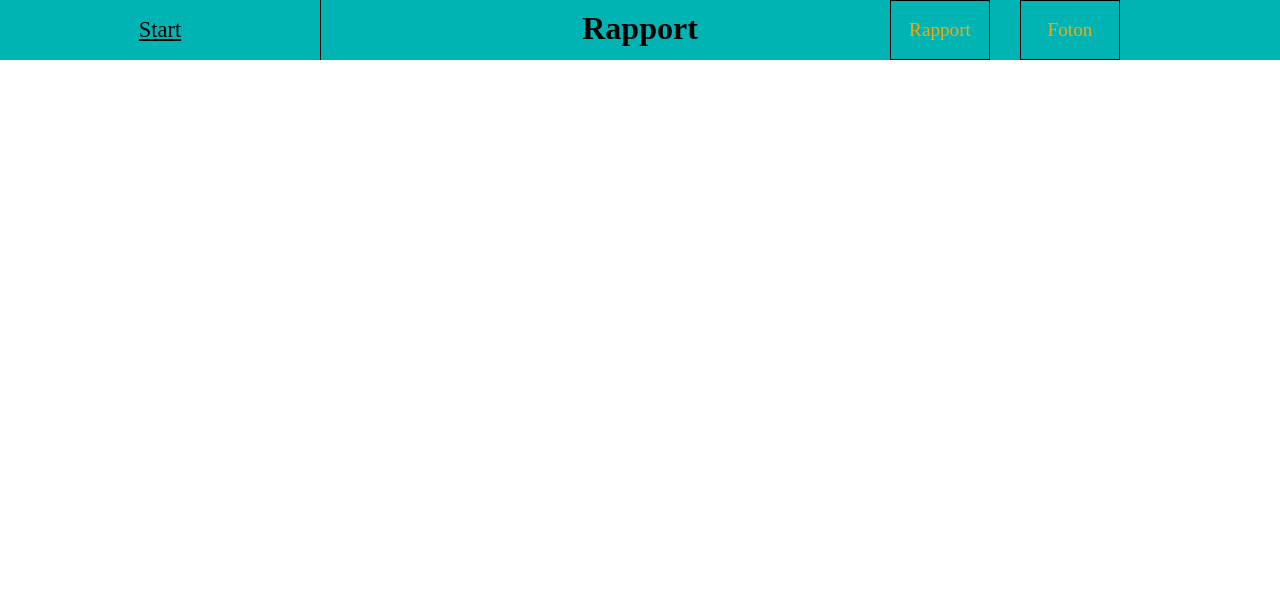
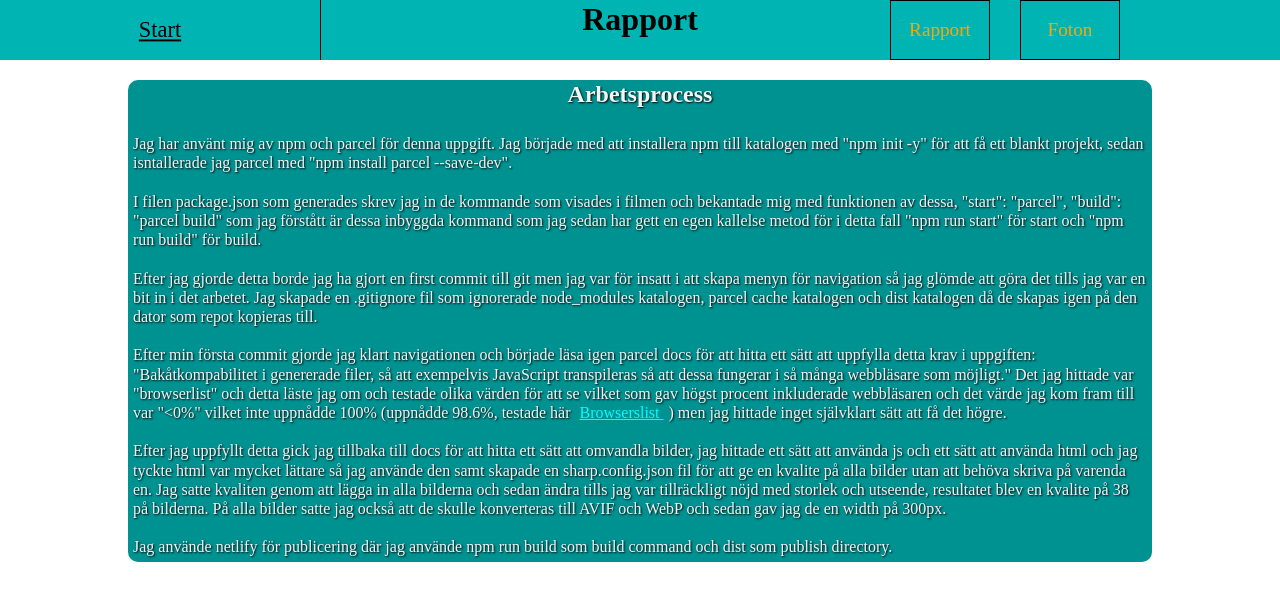
Before and after one commit to CalleAlexanderson/moment1, a website built with Parcel: page src/rapport.html in a window 1280 px wide. Built offline with nearby package versions, Linux system fonts and the light colour scheme.

Commit message:
alla undersidor klara

```diff
--- a/package.json
+++ b/package.json
@@ -9,8 +9,10 @@
   "keywords": [],
   "author": "Calle Alexanderson",
   "source": "src/index.html",
+  "browserslist": ">0%",
   "license": "ISC",
   "devDependencies": {
-    "parcel": "^2.11.0"
+    "parcel": "^2.11.0",
+    "sharp": "^0.31.3"
   }
 }
--- /dev/null
+++ b/sharp.config.json
@@ -0,0 +1,3 @@
+{
+    "quality": 38
+}
--- /dev/null
+++ b/src/css/content.css
@@ -0,0 +1,54 @@
+body{
+    max-width: 1600px;
+    margin: auto;
+    line-height: 1.2rem;
+}
+
+main{
+    background-color: rgb(0, 145, 145);
+    color: whitesmoke;
+    text-shadow: 1px 1px 2px black;
+    border-radius: 10px;
+}
+
+a{
+    color: aqua;
+    text-shadow: none;
+}
+
+#index_main, #rapport_main{
+    width: max(300px, 80%);
+    margin: auto;
+}
+
+#index_main *, #rapport_main *{
+    margin: 20px 0;
+    padding: 5px;
+}
+
+h2{
+    text-align: center;
+}
+
+#foton_main{
+    display: flex;
+    flex-direction: column;
+}
+
+#foton_main img{
+    margin: 10px auto;
+    display: block;
+}
+
+@media screen and (min-width: 601px) {
+    #foton_main{
+        display: grid;
+        grid-template-columns: 1fr 1fr;
+    }
+}
+
+@media screen and (min-width: 1025px) {
+    #foton_main{
+        grid-template-columns: 1fr 1fr 1fr;
+    }
+}
--- a/src/css/header.css
+++ b/src/css/header.css
@@ -82,7 +82,7 @@ header h1 {
 }
 
 
-@media screen and (min-width: 1024px) {
+@media screen and (min-width: 1025px) {
 
 
     #pc_nav {
--- a/src/rapport.html
+++ b/src/rapport.html
@@ -1,12 +1,15 @@
 <!DOCTYPE html>
 <html lang="sv">
+
 <head>
     <meta charset="UTF-8">
     <meta name="viewport" content="width=device-width, initial-scale=1.0">
     <link rel="stylesheet" href="css/header.css">
+    <link rel="stylesheet" href="css/content.css">
     <script src="js/menu_script.js" type="module"></script>
     <title>Rapport</title>
 </head>
+
 <body>
     <header>
         <a href="index.html" aria-label="Gå tillbaks till startsidan" id="to_index"><span>Start</span></a>
@@ -30,5 +33,36 @@
             </nav>
         </div>
     </header>
+    <main id="rapport_main">
+        <h2>Arbetsprocess</h2>
+        <p>Jag har använt mig av npm och parcel för denna uppgift. Jag började med att installera npm till katalogen med
+            "npm init -y" för att få ett blankt projekt, sedan isntallerade jag parcel med "npm install parcel
+            --save-dev". <br> <br> I filen package.json som generades skrev jag in de kommande som visades i filmen och
+            bekantade
+            mig med funktionen av dessa, "start": "parcel", "build": "parcel build" som jag förstått är dessa inbyggda
+            kommand som jag sedan har gett en egen kallelse metod för i detta fall "npm run start" för start och "npm
+            run build" för build. <br> <br> Efter jag gjorde detta borde jag ha gjort en first commit till git men jag
+            var för insatt i att skapa menyn för navigation så jag glömde att göra det tills jag var en bit in i det
+            arbetet. Jag
+            skapade en .gitignore fil som ignorerade node_modules katalogen, parcel cache katalogen och dist katalogen
+            då de skapas igen på den dator som repot kopieras till. <br> <br> Efter min första commit gjorde jag klart
+            navigationen och började läsa igen parcel docs för att hitta ett sätt att uppfylla detta krav i uppgiften:
+            "Bakåtkompabilitet i genererade filer, så att exempelvis JavaScript transpileras så att dessa fungerar i så
+            många webbläsare som möjligt." Det jag hittade var "browserlist" och detta läste jag om och testade olika
+            värden för att se vilket som gav högst procent inkluderade webbläsaren och det värde jag kom fram till var
+            "&lt;0%" vilket inte uppnådde 100% (uppnådde 98.6%, testade här
+            <a href="https://browsersl.ist/#q=%3E0%25" target="_blank">Browserslist
+            </a>) men jag hittade inget självklart sätt att
+            få det högre.
+            <br> <br> Efter jag uppfyllt detta gick jag tillbaka till docs för att hitta ett sätt att omvandla bilder,
+            jag hittade ett sätt att använda js och ett sätt att använda html och jag tyckte html var mycket lättare så
+            jag använde den samt skapade en sharp.config.json fil för att ge en kvalite på alla bilder utan att behöva
+            skriva på varenda en. Jag satte kvaliten genom att lägga in alla bilderna och sedan ändra tills jag var
+            tillräckligt nöjd med storlek och utseende, resultatet blev en kvalite på 38 på bilderna. På alla bilder
+            satte jag också att de skulle konverteras till AVIF och WebP och sedan gav jag de en width på 300px.
+            <br> <br> Jag använde netlify för publicering där jag använde npm run build som build command och dist som publish directory.
+        </p>
+    </main>
 </body>
+
 </html>
```
Also changed, not shown: src/foton.html (+31 -0 lines), src/index.html (+16 -2 lines), src/bilder/katt4.jpg (added), 5 other files.
